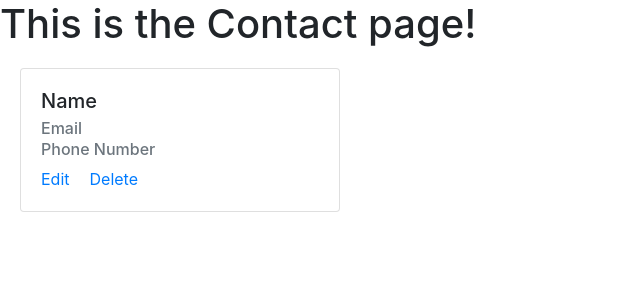
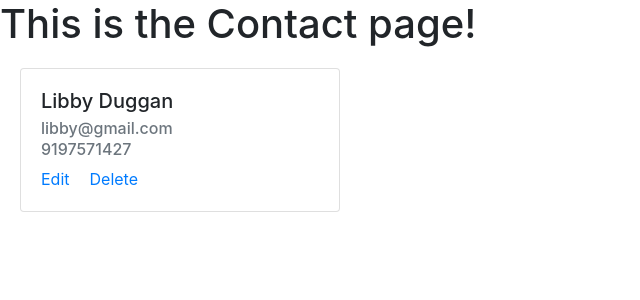
Before and after one commit to LBDCode/contact_list, a React (Create React App) app in the folder contacts/: page /contact/1 in a window 1280 px wide. Shown: the top 300 px of the page, without its empty margins (0-640 px from the left). Built offline with nearby package versions, Linux system fonts and the light colour scheme.

Commit message:
added contact detail functionality

```diff
--- a/contacts/src/App.js
+++ b/contacts/src/App.js
@@ -43,7 +43,6 @@ class App extends Component {
     oldContacts.push(newContact);
 
     this.setState({contacts: oldContacts});
-    console.log(this.state.contacts);
   };
 
   deleteContact = id => {
@@ -71,10 +70,12 @@ class App extends Component {
                 <div className="contact-list">
                   <ListGroup as="ul">
                     {this.state.contacts.map(contact => (
-                      <ListGroup.Item as="li" key={contact.id}>
-                        {contact.name}
-                        <span className="contact-actions"><span>edit</span> <span onClick={() => this.deleteContact(contact.id)}>delete</span></span>
-                      </ListGroup.Item>
+                        <ListGroup.Item as="li" key={contact.id}>
+                          <Link to={'/contact/' + contact.id}>
+                            {contact.name}
+                          </Link>
+                          <span className="contact-actions"><span>edit</span> <span onClick={() => this.deleteContact(contact.id)}>delete</span></span>
+                        </ListGroup.Item>
                     ))}
                   </ListGroup>
                 </div>
@@ -89,7 +90,7 @@ class App extends Component {
             />
             <Route exact path="/contact/:id" render={props =>
               <div>
-                <Contact {...props}/>
+                <Contact {...props} contacts={this.state.contacts}/>
               </div> }
             />
             <Route render={props =>
--- a/contacts/src/Pages/Contact.js
+++ b/contacts/src/Pages/Contact.js
@@ -3,6 +3,23 @@ import Card from 'react-bootstrap/Card';
 
 
 class Contacts extends Component {
+  constructor(props) {
+    super(props);
+
+    this.state = {
+      contacts: props.contacts,
+      currentContact: {}
+    }
+  }
+
+    componentDidMount () {
+      const { id } = this.props.match.params;
+      const allContacts = [...this.state.contacts];
+      const curContact = allContacts.filter( contact => contact.id === parseInt(id) );
+      const currentContact = curContact[0];
+      this.setState({ currentContact });
+      console.log(this.state.currentContact);
+    };
 
 
     render() {
@@ -12,9 +29,9 @@ class Contacts extends Component {
             <div className="contact-container">
               <Card style={{ width: '20rem' }}>
                 <Card.Body>
-                  <Card.Title>Name</Card.Title>
-                  <Card.Subtitle className="mb-2 text-muted">Email</Card.Subtitle>
-                  <Card.Subtitle className="mb-2 text-muted">Phone Number</Card.Subtitle>
+                  <Card.Title>{this.state.currentContact.name}</Card.Title>
+                  <Card.Subtitle className="mb-2 text-muted">{this.state.currentContact.email}</Card.Subtitle>
+                  <Card.Subtitle className="mb-2 text-muted">{this.state.currentContact.number}</Card.Subtitle>
                   <Card.Link href="#">Edit</Card.Link>
                   <Card.Link href="#">Delete</Card.Link>
                 </Card.Body>
```
